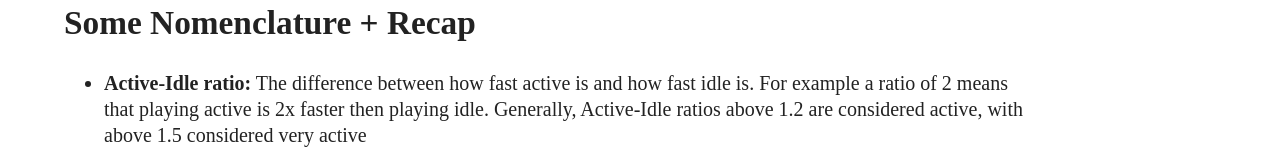
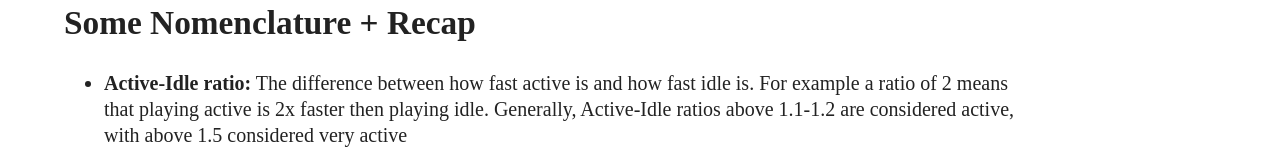
Before and after one commit to Eylanding/eylanding.github.io, a plain HTML site: page CT/Custom-theories.html in a window 1280 px wide. Shown: the part 783-948 px from the top of the page. Drawn offline with nearby package versions, Linux system fonts and the light colour scheme.

```diff
--- a/CT/Custom-theories.html
+++ b/CT/Custom-theories.html
@@ -54,7 +54,7 @@
             <h2>Some Nomenclature + Recap</h2>
             <ul>
                 <li><b>Active-Idle ratio:</b> The difference between how fast active is and how fast idle is. For example a ratio of 2 means that playing active
-                is 2x faster then playing idle. Generally, Active-Idle ratios above 1.2 are considered active, with above 1.5 considered very active</li>
+                is 2x faster then playing idle. Generally, Active-Idle ratios above 1.1-1.2 are considered active, with above 1.5 considered very active</li>
                 <li><b>d strats:</b> Strats that involve buying some variables at constant ratios to other variables. For example, buying \(c_1\) when it costs
                 10x less then \(c_2\)</li>
                 <li>In this guide, MS is considered optional if it is 1-1.5x faster to do MS. MS is considered semi optional if it is 1.5-3x faster to do MS, and
```
